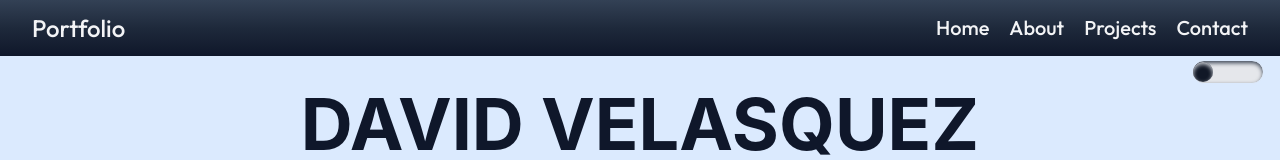
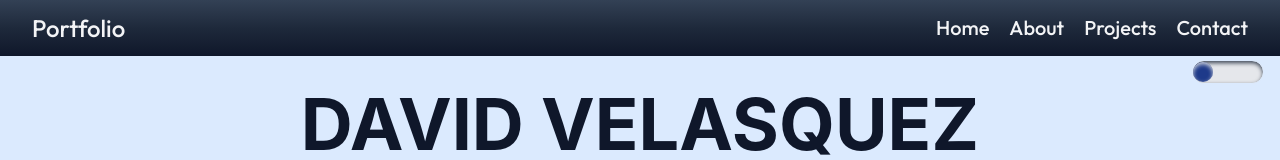
Before and after one commit to davidxv15/Portfolio-2, a React (Vite) app: page / in a window 1280 px wide. Shown: the top 160 px of the page. Built offline with nearby package versions, Linux system fonts and the light colour scheme; a web font is replaced by a local one.

Commit message:
toggle-dot

```diff
--- a/src/components/ThemeToggle.tsx
+++ b/src/components/ThemeToggle.tsx
@@ -35,7 +35,7 @@ const ThemeToggle: React.FC<ThemeToggleProps> = ({
             transform: `translateX(${currentThemeIndex * 16}px)`,
             top: ".05rem",
           }} // Dynamic position
-          className="toggle-dot absolute left-0 top-0 h-5 w-5 bg-gray-900 shadow-inner rounded-full shadow shadow-gray-300 transform transition-transform duration-900 ease-in-out"
+          className="toggle-dot absolute left-0 top-0 h-5 w-5 bg-blue-900 shadow-inner rounded-full shadow shadow-gray-300 transform transition-transform duration-900 ease-in-out"
         ></div>
       </button>
     </div>
```
